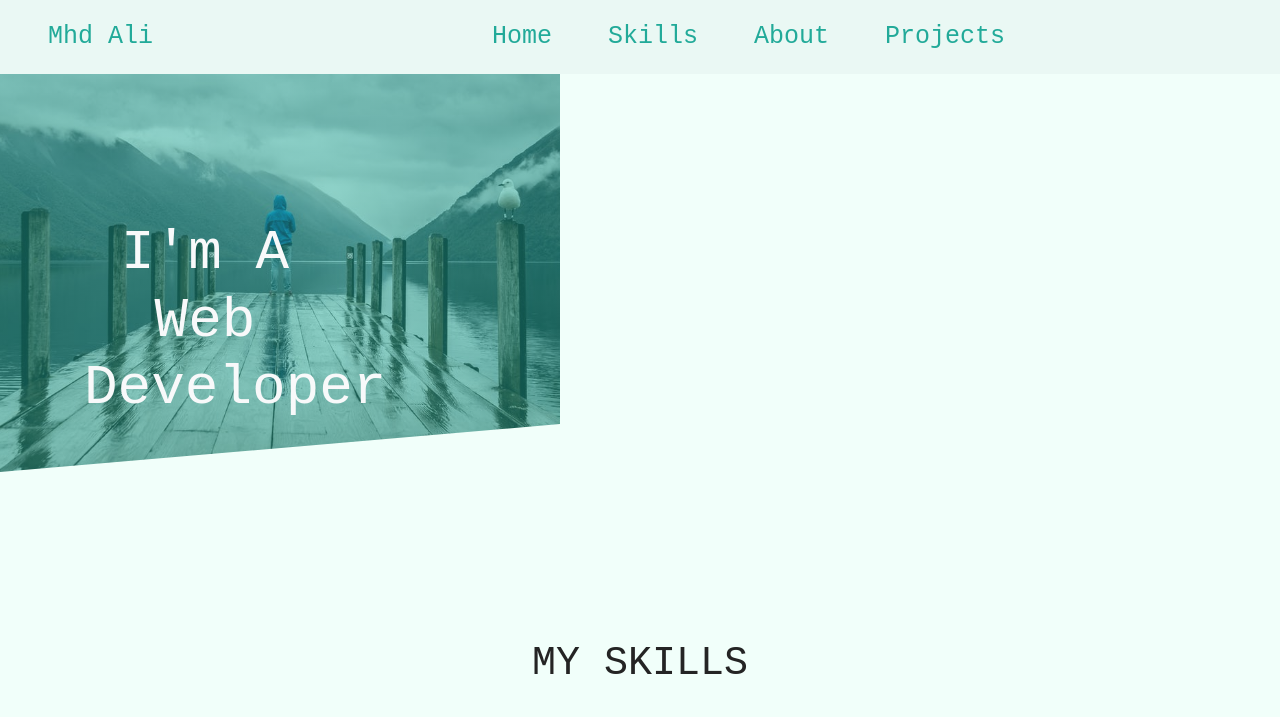
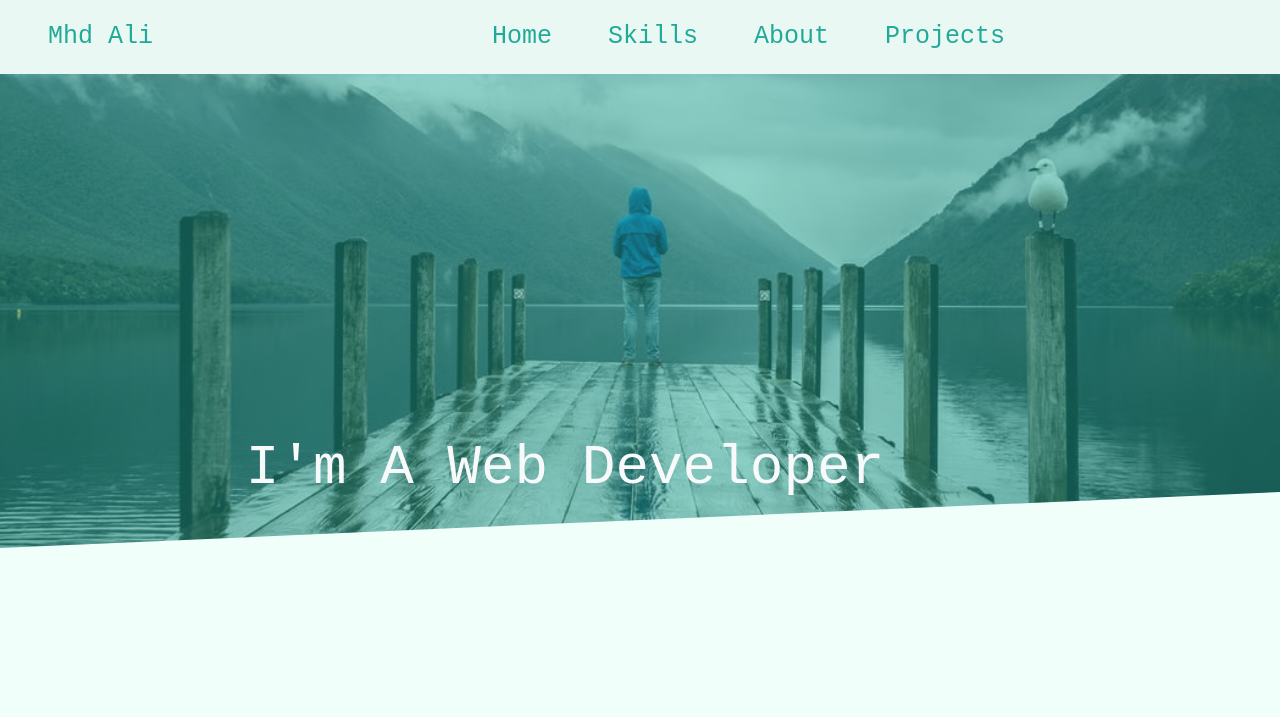
Before and after one commit to ekpenyongmike/khabdrick.github.io, a plain HTML site: page index.html in a window 1280 px wide. Shown: the top 717 px of the page. Drawn offline with nearby package versions, Linux system fonts and the light colour scheme.

Commit message:
Add files via upload

```diff
--- a/main.css
+++ b/main.css
@@ -108,8 +108,8 @@ body{
 }
 
 .item-1{
-  max-width:70vh;
-  min-height: 60vh;
+  /* max-width:70vh; */
+  min-height: 70vh;
   clip-path: polygon(0 0, 100% 0, 100% 85%, 0 95%);
 
 }
```
